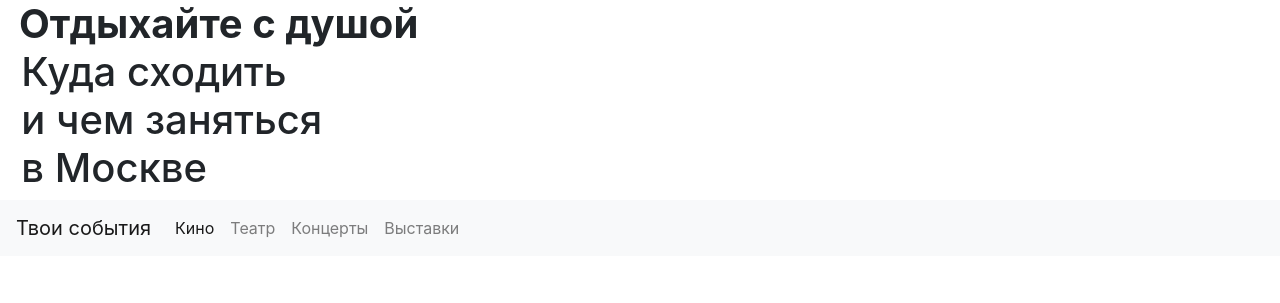
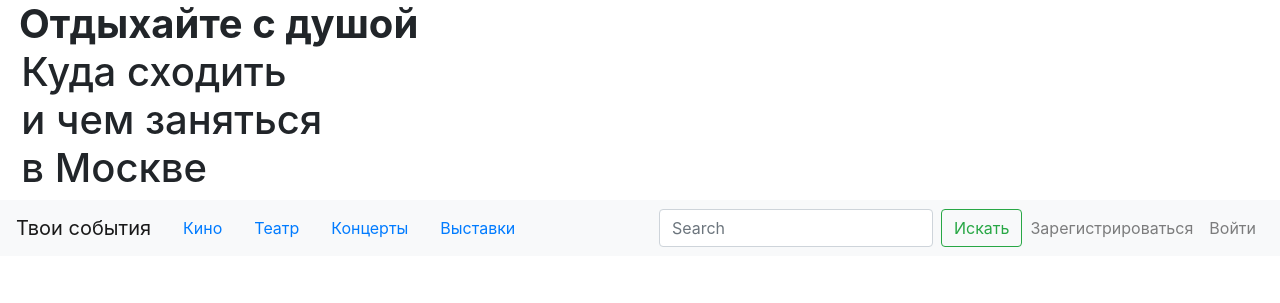
Before and after one commit to imaevam/events_alert_app, a Flask app: page / in a window 1280 px wide. Shown: the top 303 px of the page. Run offline with Flask 2, Linux system fonts and the light colour scheme; data comes from the database, SQL or seed files in the repository; some libraries are stand-ins or nearby versions.

Commit message:
возможность пройти по ссылкам регистрации и залогиниться

```diff
--- a/webapp/base.py
+++ b/webapp/base.py
@@ -120,5 +120,3 @@ def get_or_create_resource(name):
         s.add(resource)
         s.commit()
     return resource
-
-#test
--- a/webapp/event/views.py
+++ b/webapp/event/views.py
@@ -14,7 +14,7 @@ def index():
     return render_template('menu.html', page_title=title, events=events)
 
 
-@blueprint.route('/news/comment', methods=['POST'])
+@blueprint.route('/event/comment', methods=['POST'])
 @login_required
 def add_comment():
     form = CommentForm()
--- a/webapp/templates/menu.html
+++ b/webapp/templates/menu.html
@@ -7,14 +7,39 @@
   <button class="navbar-toggler" type="button" data-toggle="collapse" data-target="#navbarNavAltMarkup" aria-controls="navbarNavAltMarkup" aria-expanded="false" aria-label="Toggle navigation">
     <span class="navbar-toggler-icon"></span>
   </button>
-  <div class="collapse navbar-collapse" id="navbarNavAltMarkup">
-    <div class="navbar-nav">
+  <div class="collapse navbar-collapse" id="navbarSupportedContent">
+    <div class="navbar-nav"></div>
     <a class="nav-item nav-link active" href="#"> Кино </a>
     <a class="nav-item nav-link" href="#">Театр</a>
     <a class="nav-item nav-link" href="#">Концерты</a>
     <a class="nav-item nav-link" href="#">Выставки</a>
     </div>
-  </div>
+  <form class="form-inline my-2 my-lg-0">
+    <input class="form-control mr-sm-2" type="search" placeholder="Search" aria-label="Search">
+    <button class="btn btn-outline-success my-2 my-sm-0" type="submit">Искать</button>
+  </form>
+  <ul class="navbar-nav">
+      {% if current_user.is_authenticated %}
+        <li class="nav-item">
+          <span class="nav-link">Привет, {{ current_user.username }}!</span>
+        </li>
+        {% if current_user.is_admin %}
+        <li class="nav-item">
+          <a class="nav-link" href="{{ url_for('admin.admin_index') }}">Админка</a>
+        </li>
+        {% endif %}
+        <li class="nav-item">
+          <a class="nav-link" href="{{ url_for('user.logout') }}">Выйти</a>
+        </li>
+        {% else %}
+          <li class="nav-item">
+            <a class="nav-link" href="{{ url_for('user.register') }}">Зарегистрироваться</a>
+          </li>
+          <li class="nav-item">
+            <a class="nav-link" href="{{ url_for('user.login') }}">Войти</a>
+          </li>
+        {% endif %}
+  </ul>
 </nav>
 <div class="container">
   <div style="float:left; margin: 30px; padding: 20px;" class="f1 box">
--- a/webapp/templates/user/registration.html
+++ b/webapp/templates/user/registration.html
@@ -58,7 +58,6 @@
                           <label class="control-label" for="date">Дата рождения</label>
                           <input class="form-control" id="date" name="date" placeholder="DD.MM.YYYY" type="text"/>
                         </div>
-                    </form>
                     {{ form.submit() }}
                 </form>
             </div>
--- a/webapp/user/models.py
+++ b/webapp/user/models.py
@@ -15,10 +15,10 @@ class User(Model, UserMixin):  # Множественное наследован
     password = Column(db.String(50), nullable=False)
     email = Column(db.String(120), unique=True, nullable=False)
     first_name = Column(db.String(50), nullable=False)
-    last_name = Column(db.String(50), nullable=False)
+    last_name = Column(db.String(50), nullable=True)
     profile_picture = Column(db.String(255), nullable=True)
     gender = Column(db.Enum('male', 'female', name='gender'))
-    birthday = Column(db.Date, nullable=False)
+    birthday = Column(db.Date, nullable=True)
     role = Column(db.String(10), index=True)
     subscribed_events = relationship("UserEvents", back_populates="user", lazy="dynamic")
 
--- a/webapp/user/views.py
+++ b/webapp/user/views.py
@@ -11,7 +11,7 @@ blueprint = Blueprint('user', __name__, url_prefix='/users')
 @blueprint.route('/login')
 def login():
     if current_user.is_authenticated:
-        return redirect(url_for('index'))
+        return redirect(url_for('events.index'))
     title = 'Авторизация'
     login_form = LoginForm()
     return render_template('user/login.html', page_title=title, form=login_form)
@@ -41,7 +41,7 @@ def logout():
 @blueprint.route('/register')
 def register():
     if current_user.is_authenticated:
-        return redirect(url_for('news.index'))
+        return redirect(url_for('event.index'))
     form = RegistrationForm()
     title = 'Регистрация'
     return render_template('user/registration.html', page_title=title, form=form)
```
Also changed, not shown: webapp/templates/base.html (indentation only).
